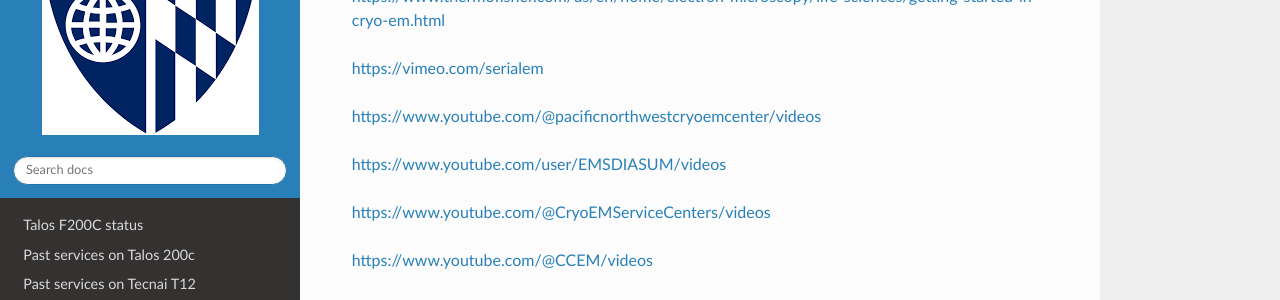
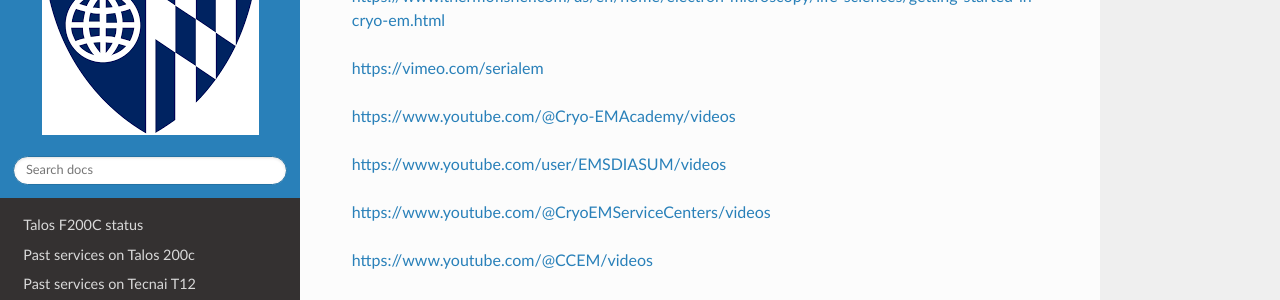
Before and after one commit to coherency224/hop-em, a Sphinx documentation site: the page built from docs/source/Troubleshooting.rst, in a window 1280 px wide and 900 px high, scrolled down 1490 px. Shown: the part 151-451 px from the top of the window. Built offline with Sphinx 7.4.7 and the Read the Docs theme 3.1.0, drawn with Linux system fonts in a browser that asks for light colours; pages that are not in the unit, such as notebooks, are missing from menus; some of the changed lines change nothing that is shown.

Commit message:
Update Troubleshooting.rst

```diff
--- a/docs/source/Troubleshooting.rst
+++ b/docs/source/Troubleshooting.rst
@@ -50,7 +50,7 @@
 
 https://vimeo.com/serialem
 
-https://www.youtube.com/@pacificnorthwestcryoemcenter/videos
+https://www.youtube.com/@Cryo-EMAcademy/videos
 
 https://www.youtube.com/user/EMSDIASUM/videos
 
```
